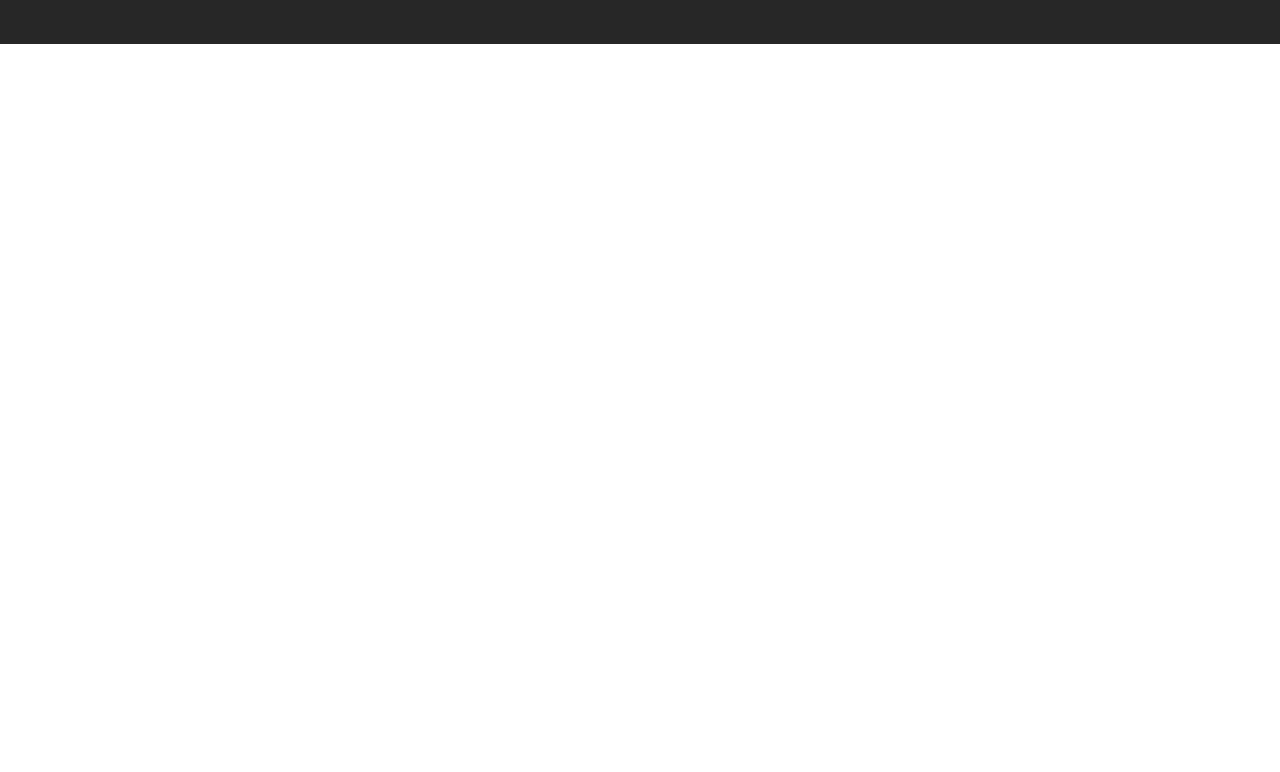
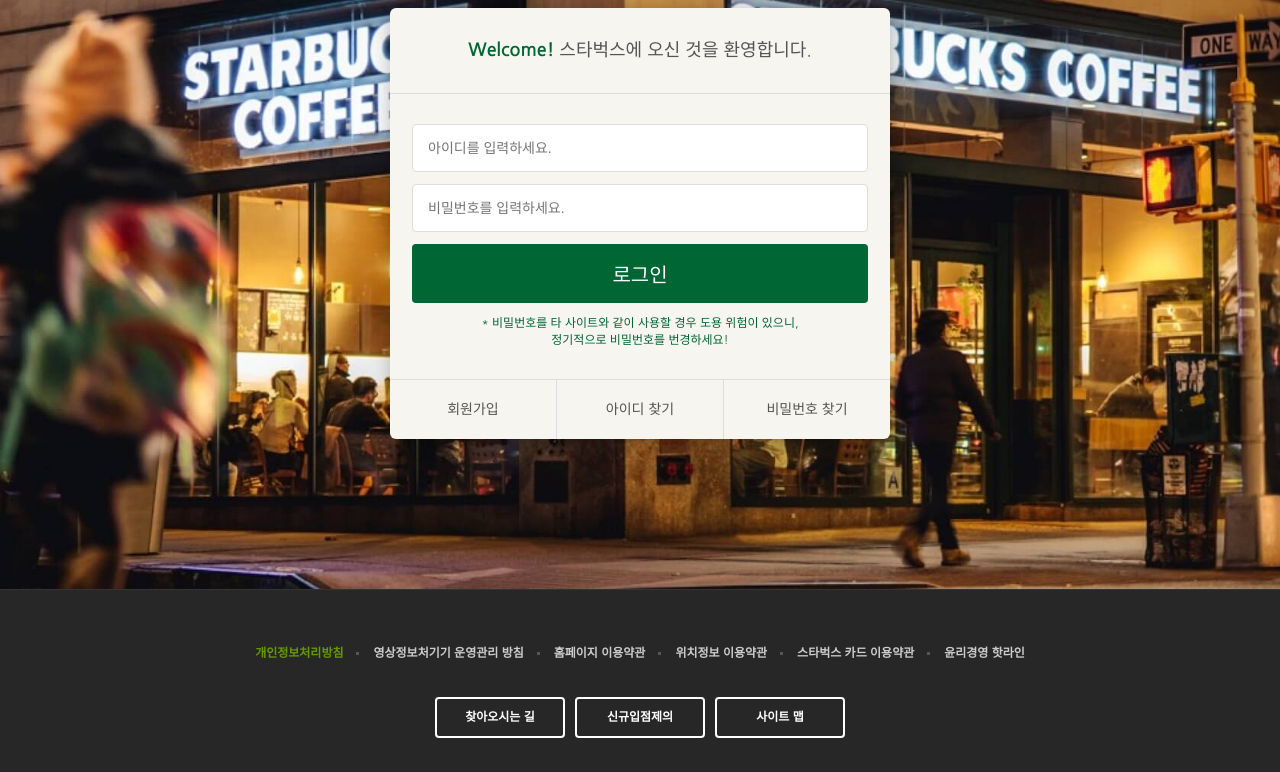
Before and after one commit to jihoseo2006/Fastcampus_starbucks-vanilla-app_clone, a plain HTML site: page signin/index.html in a window 1280 px wide. Shown: the part 278-1050 px from the top of the page. Before the commit the page ends 800 px from the top, so only its background shows below. Drawn offline with nearby package versions, Linux system fonts and the light colour scheme.

Commit message:
로그인 페이지 완성

```diff
--- /dev/null
+++ b/css/signin.css
@@ -0,0 +1,78 @@
+.signin {
+  margin-top: 120px;
+  padding: 100px 0 150px;
+  background-image: url("../images/signin_bg.jpg");
+  background-repeat: no-repeat;
+  background-position: center;
+  background-attachment: fixed;
+  background-size: cover;
+}
+.signin h1 {
+  color: #fff;
+  font-size: 30px;
+  font-weight: 700;
+  text-align: center;
+  margin-bottom: 24px;
+}
+.signin__card {
+  width: 500px;
+  margin: 0 auto;
+  border-radius: 6px;
+  background-color: #F6F5F0;
+  box-shadow: 2px 2px 20px rgba(0, 0, 0, .3);
+  color: #555;
+}
+.signin__card h2 {
+  padding: 30px;
+  font-size: 18px;
+  text-align: center;
+  border-bottom: 1px solid #ddd;
+}
+.signin__card h2 strong {
+  font-weight: 700;
+  color: #006633;
+}
+.signin__card form {
+  padding: 30px 22px;
+}
+.signin__card form input {
+  width: 100%;
+  margin-bottom: 12px;
+  padding: 15px;
+  border: 1px solid #ddd;
+  border-radius: 4px;
+  outline: none;
+  box-sizing: border-box;
+  font-size: 14px;
+}
+.signin__card form [type="submit"] {
+  background-color: #006633;
+  border: none;
+  color: #fff;
+  font-size: 20px;
+  cursor: pointer;
+}
+.signin__card form p {
+  font-size: 12px;
+  color: #006633;
+  text-align: center;
+}
+.signin__card .actions {
+  display: flex;
+  border-top: 1px solid #ddd;
+}
+.signin__card .actions a {
+  flex-grow: 1;
+  flex-basis: 0;
+  text-align: center;
+  padding: 20px;
+  color: #555;
+  font-size: 14px;
+  border-right: 1px solid #ddd;
+}
+.signin__card .actions a:last-child {
+  border-right: none;
+}
+.signin__card .actions a:hover {
+  text-decoration: underline;
+}
--- a/signin/index.html
+++ b/signin/index.html
@@ -27,6 +27,7 @@
   <link href="https://fonts.googleapis.com/css2?family=Nanum+Gothic:wght@400;700&display=swap" rel="stylesheet">
   <link rel="stylesheet" href="https://fonts.googleapis.com/icon?family=Material+Icons" />
   <link rel="stylesheet" href="../css/common.css">
+  <link rel="stylesheet" href="../css/signin.css">
 
 
   <script defer src="../js/common.js"></script>
@@ -366,7 +367,26 @@
   </header>
 
   <section class="signin">
-
+    <h1>로그인</h1>
+    <div class="signin__card">
+      <h2>
+        <strong>Welcome!</strong> 스타벅스에 오신 것을 환영합니다.
+      </h2>
+      <form>
+        <input type="text" placeholder="아이디를 입력하세요." />
+        <input type="password" placeholder="비밀번호를 입력하세요." />
+        <input type="submit" value="로그인" />
+        <p>
+          * 비밀번호를 타 사이트와 같이 사용할 경우 도용 위험이 있으니,<br />
+          정기적으로 비밀번호를 번경하세요!
+        </p>
+      </form>
+      <div class="actions">
+        <a href="javascript:void(0)">회원가입</a>
+        <a href="javascript:void(0)">아이디 찾기</a>
+        <a href="javascript:void(0)">비밀번호 찾기</a>
+      </div>
+    </div>
   </section>
 
 
```
